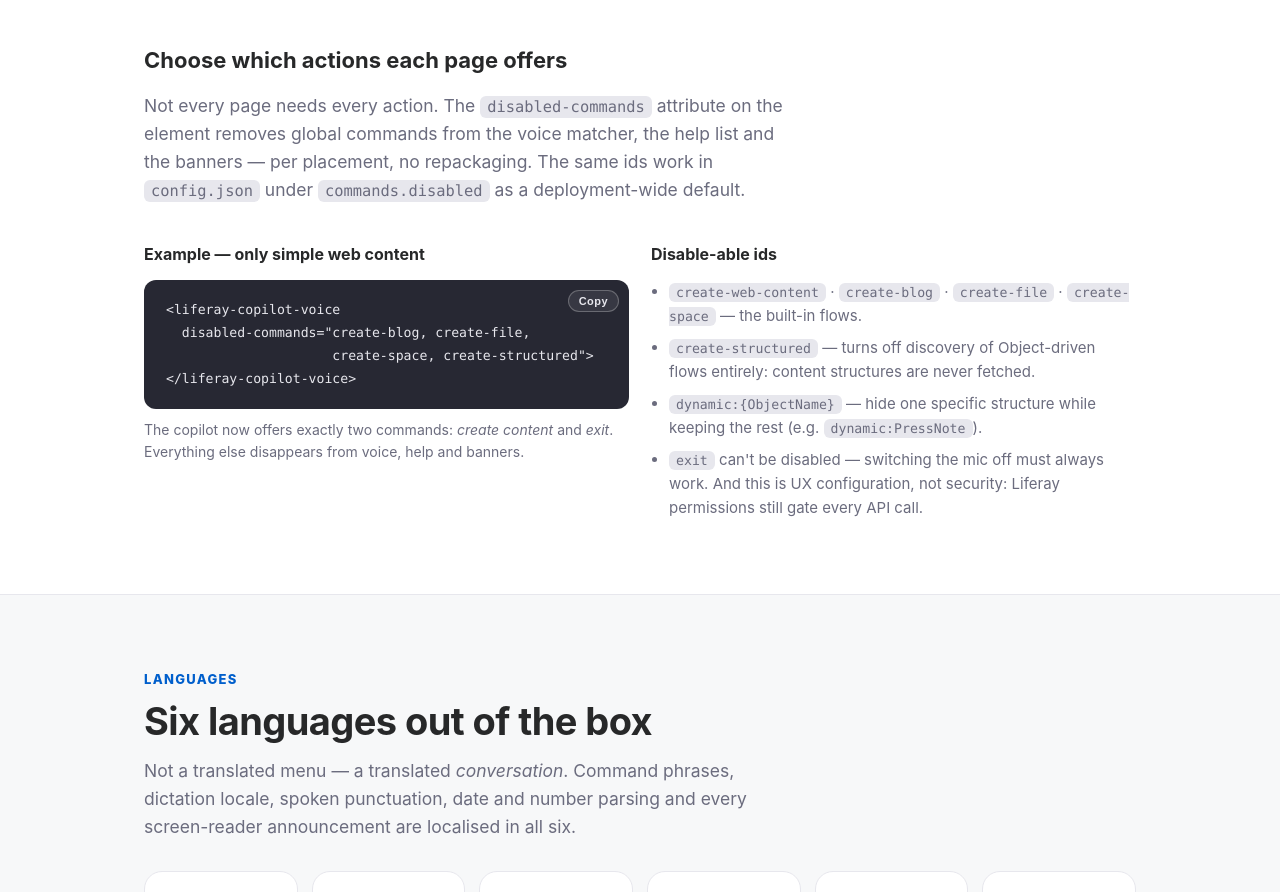
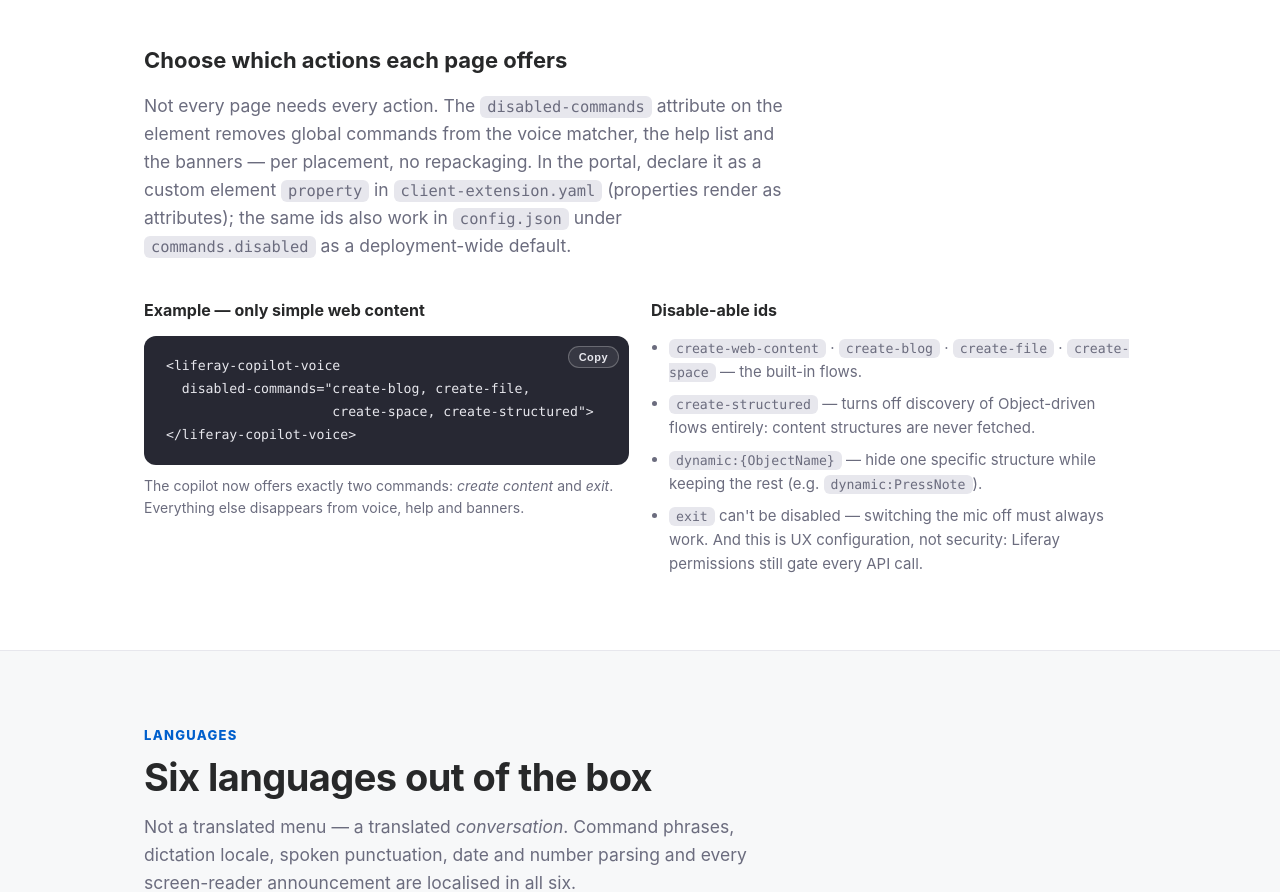
Before and after one commit to marcoscv-work/liferay-copilot-voice, a website: page docs/index.html in a window 1280 px wide. Shown: the part 6613-7505 px from the top of the page. Drawn offline with Linux system fonts and the light colour scheme.

Commit message:
Document the client-extension.yaml properties path for disabled-commands
Verified empirically: custom element properties in the CX descriptor
render as attributes on the element, so disabled-commands can be set
per deployment without touching code.

```diff
--- a/client-extension/liferay-copilot-voice/client-extension.yaml
+++ b/client-extension/liferay-copilot-voice/client-extension.yaml
@@ -31,3 +31,8 @@
         - element.js
     cssURLs:
         - styles.css
+    # `properties` render as attributes on the custom element — the supported
+    # way to configure the deployment. Example: offer only simple web content:
+    #
+    # properties:
+    #     disabled-commands: create-blog, create-file, create-space, create-structured
--- a/docs/index.html
+++ b/docs/index.html
@@ -289,7 +289,7 @@
     </div>
 
     <h3 class="lang-sub reveal">Choose which actions each page offers</h3>
-    <p class="sec-lede reveal">Not every page needs every action. The <code>disabled-commands</code> attribute on the element removes global commands from the voice matcher, the help list and the banners — per placement, no repackaging. The same ids work in <code>config.json</code> under <code>commands.disabled</code> as a deployment-wide default.</p>
+    <p class="sec-lede reveal">Not every page needs every action. The <code>disabled-commands</code> attribute on the element removes global commands from the voice matcher, the help list and the banners — per placement, no repackaging. In the portal, declare it as a custom element <code>property</code> in <code>client-extension.yaml</code> (properties render as attributes); the same ids also work in <code>config.json</code> under <code>commands.disabled</code> as a deployment-wide default.</p>
     <div class="code-cols">
       <div class="code-col reveal">
         <h3>Example — only simple web content</h3>
```
Also changed, not shown: README.md.
